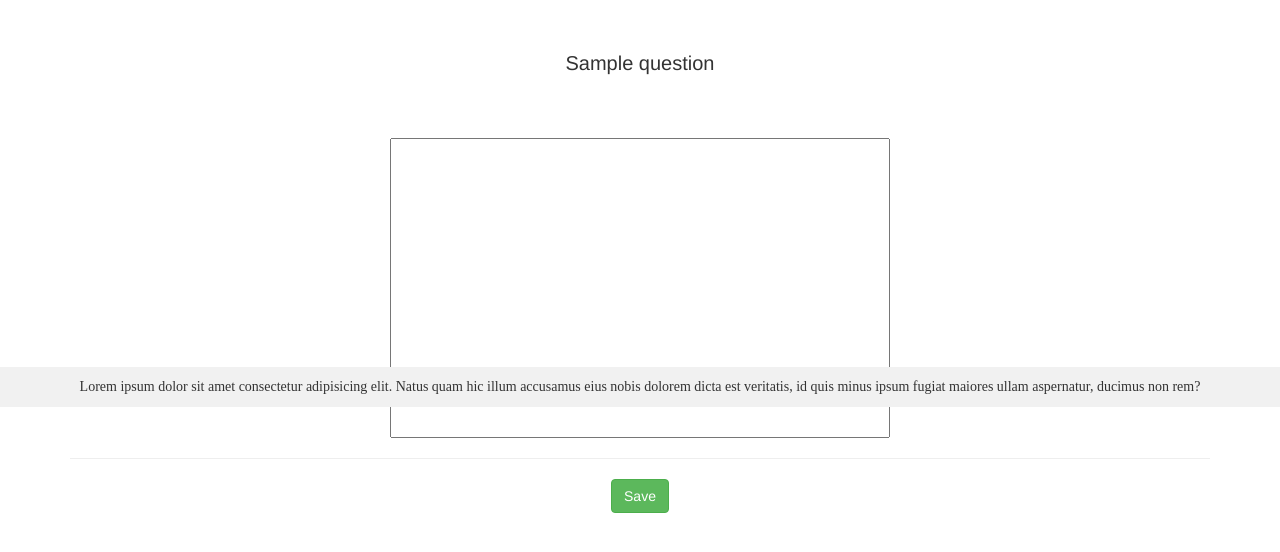
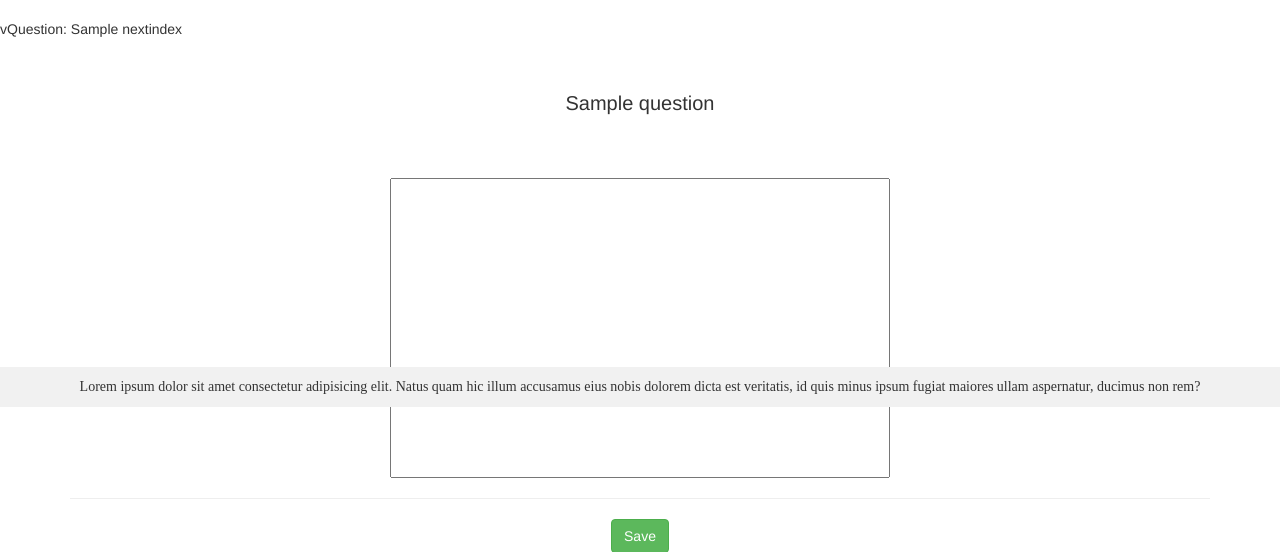
Before and after one commit to Budd00/CITS3403_Pro2, a Flask app: template app/templates/Questions.html in a window 1280 px wide. Shown: the part 393-945 px from the top of the page. Before the commit the page ends 906 px from the top, so only its background shows below. Run offline with Flask 2, Linux system fonts and the light colour scheme; tables that the repository leaves empty hold one stand-in row (values such as "Sample post"); the template is opened without the code that fills it: values that come from a table or form of the project are taken from there, most other values are stand-ins (such as "Sample title", 1, 10 or a date in 2020).

Commit message:
Update Questions.html

```diff
--- a/app/templates/Questions.html
+++ b/app/templates/Questions.html
@@ -2,7 +2,7 @@
 {% extends "Userbase.html" %}
 
 {% block content %}
-
+<p>vQuestion: {{ nextindex }} </p>
 <style>
     .container{
        margin-top: 50px;
```
